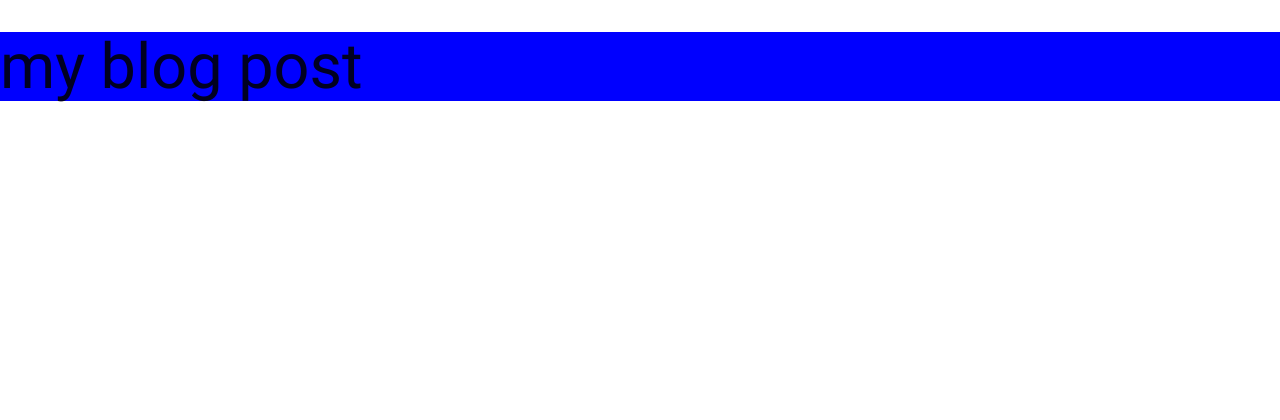
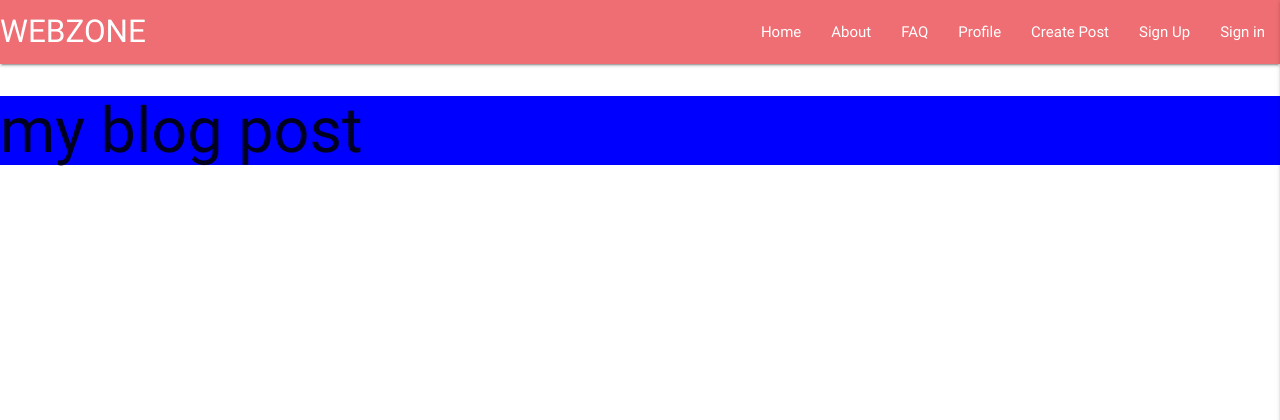
Before and after one commit to Code-Institute-Submissions/webzone-milestone-project-three, a Flask app: page / in a window 1280 px wide. Shown: the top 420 px of the page. Run offline with Flask 2, Linux system fonts and the light colour scheme; data that the repository does not hold is empty; some libraries are stand-ins or nearby versions.

Commit message:
Add Materialize Navbar and Sidenav

```diff
--- a/app.py
+++ b/app.py
@@ -20,9 +20,9 @@ mongo = PyMongo(app)
 
 @app.route("/")
 @app.route("/get_blogs")
-def get_blogs():
+def home():
     blogs = mongo.db.blog.find()
-    return render_template("blogs.html", blogs=blogs)
+    return render_template("home.html", blogs=blogs)
 
 
 if __name__ == "__main__":
--- a/static/js/script.js
+++ b/static/js/script.js
@@ -0,0 +1,4 @@
+//
+$(document).ready(function () {
+$(".button-collapse").sideNav({edge: "right"});
+});
--- a/templates/base.html
+++ b/templates/base.html
@@ -15,6 +15,35 @@
 </head>
 
 <body>
+<!-- Header -->
+	<header>
+		<nav>
+			<div class="nav-wrapper">
+				<a href="#!" class="brand-logo">WEBZONE</a>
+				<a href="#" data-activates="mobile-demo"
+					class="button-collapse sidenav-trigger right"><i class="material-icons menu-icon">menu</i></a>
+				<ul class="right hide-on-med-and-down">
+					<li><a href="{{ url_for('home') }}">Home</a></li>
+					<li><a href="#">About</a></li>
+					<li><a href="#">FAQ</a></li>
+                    <li><a href="#">Profile</a></li>
+                    <li><a href="#">Create Post</a></li>
+					<li><a href="#">Sign Up</a></li>
+					<li><a href="#">Sign in</a></li>
+				</ul>
+				<ul class="side-nav" id="mobile-demo">
+					<li><a href="{{ url_for('home') }}">Home</a></li>
+					<li><a href="#">About</a></li>
+					<li><a href="#">FAQ</a></li>
+                    <li><a href="#">Profile</a></li>
+                    <li><a href="#">Create Post</a></li>
+					<li><a href="#">Sign Up</a></li>
+					<li><a href="#">Sign in</a></li>
+				</ul>
+			</div>
+		</nav>
+	</header>
+	<!-- End Header -->
 
 	{% block content %}
 
```
Also changed, not shown: templates/home.html (renamed from templates/blogs.html).
